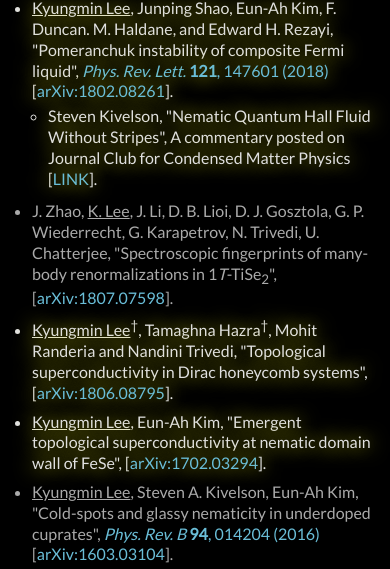
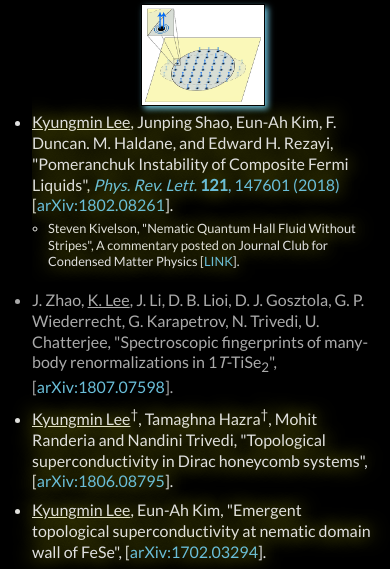
Before and after one commit to kyungminlee/kyungminlee.github.io, a plain HTML site: page index.html in a window 390 px wide. Shown: the part 531-1100 px from the top of the page. Drawn offline with nearby package versions, Linux system fonts and the light colour scheme; some icons are missing.

Commit message:
Add key image for Pomeranchuk

```diff
--- a/css/style.css
+++ b/css/style.css
@@ -62,6 +62,13 @@ div#profile {
 div#profile-photo {
   float:right;
   text-align: right;
+}
+img.preview {
+  float:right;
+  padding: 1px;
+  margin-left: 6px;
+  margin-right: 6px;
+  box-shadow: 3px 3px 6px;
 }
 address {
   float:right;
@@ -148,4 +155,13 @@ a.small {
     margin-left: 1em;
     text-align:left;
   }
+  img.preview {
+      display: block;
+      float: none;
+      margin-left: auto;
+      margin-right: auto;
+      margin-bottom: 6px;
+      margin-top: 6px;
+      box-shadow: 3px 3px 6px;
+  }
 }
--- a/index.html
+++ b/index.html
@@ -40,22 +40,23 @@
       <section>
         <h1>Publications</h1>
         <ul>
-          <li class="focus">
+          <li class="focus"><div style="overflow:hidden;">
+            <a href="img/pomeranchuk_keyimage.png"><img src="img/pomeranchuk_keyimage.png" height="100px" class="preview"></a>
             <u>Kyungmin Lee</u>, Junping Shao, Eun-Ah Kim, F. Duncan. M. Haldane, and Edward H. Rezayi,
-            "Pomeranchuk instability of composite Fermi liquid",
+            "Pomeranchuk Instability of Composite Fermi Liquids",
             <a href="https://doi.org/10.1103/PhysRevLett.121.147601">
             <i>Phys. Rev. Lett.</i> <b>121</b>, 147601 (2018)</a>
             [<a href="https://arxiv.org/abs/1802.08261">arXiv:1802.08261</a>].
             <br>
             <ul>
-              <li>
+              <li style="font-size:0.8em;">
                 Steven Kivelson,
                 "Nematic Quantum Hall Fluid Without Stripes",
                 A commentary posted on Journal Club for Condensed Matter Physics
                 [<a href="https://www.condmatjclub.org/?p=3437">LINK</a>].
               </li>
             </ul>
-          </li>
+          </div></li>
           <li>
             J. Zhao, <u>K. Lee</u>, J. Li, D. B. Lioi, D. J. Gosztola, G. P. Wiederrecht, G. Karapetrov, N. Trivedi, U. Chatterjee,
             "Spectroscopic fingerprints of many-body renormalizations in 1<i>T</i>-TiSe<sub>2</sub>",
```
Also changed, not shown: img/pomeranchuk_keyimage.png (added).
